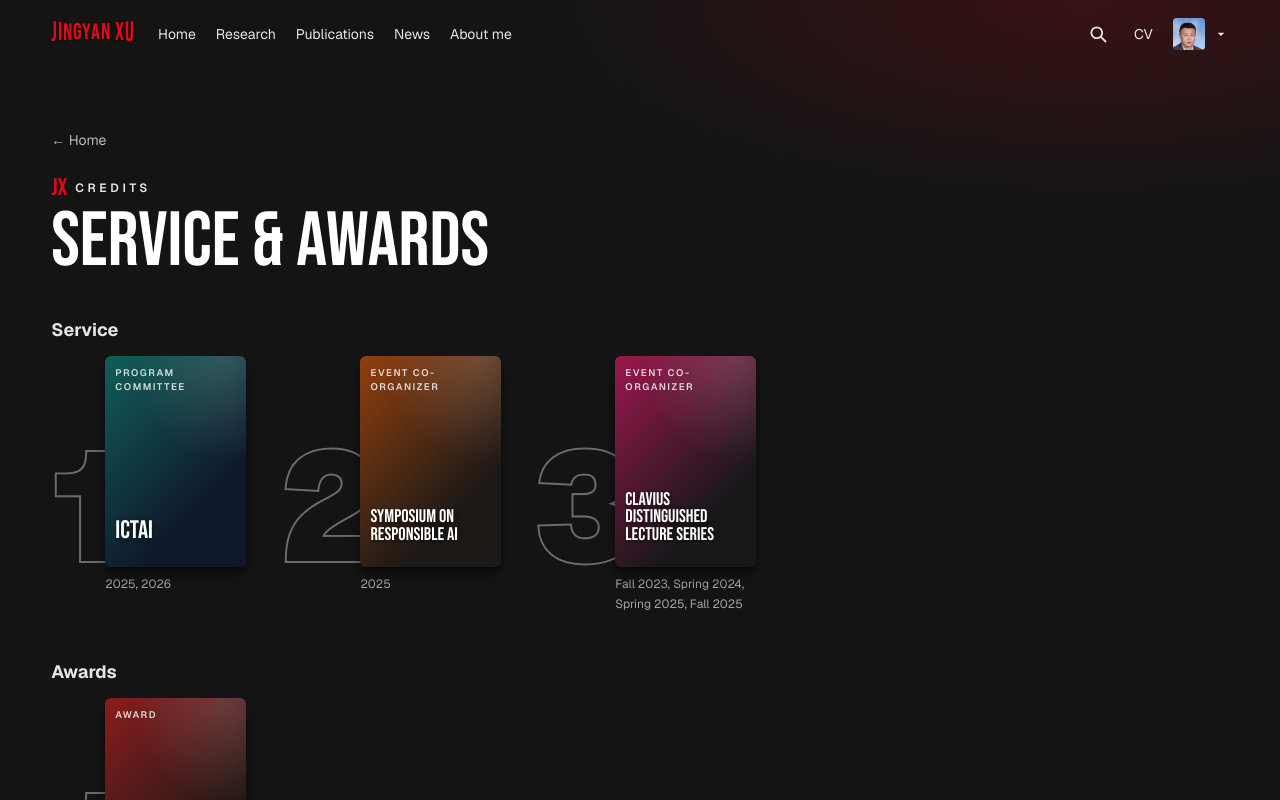
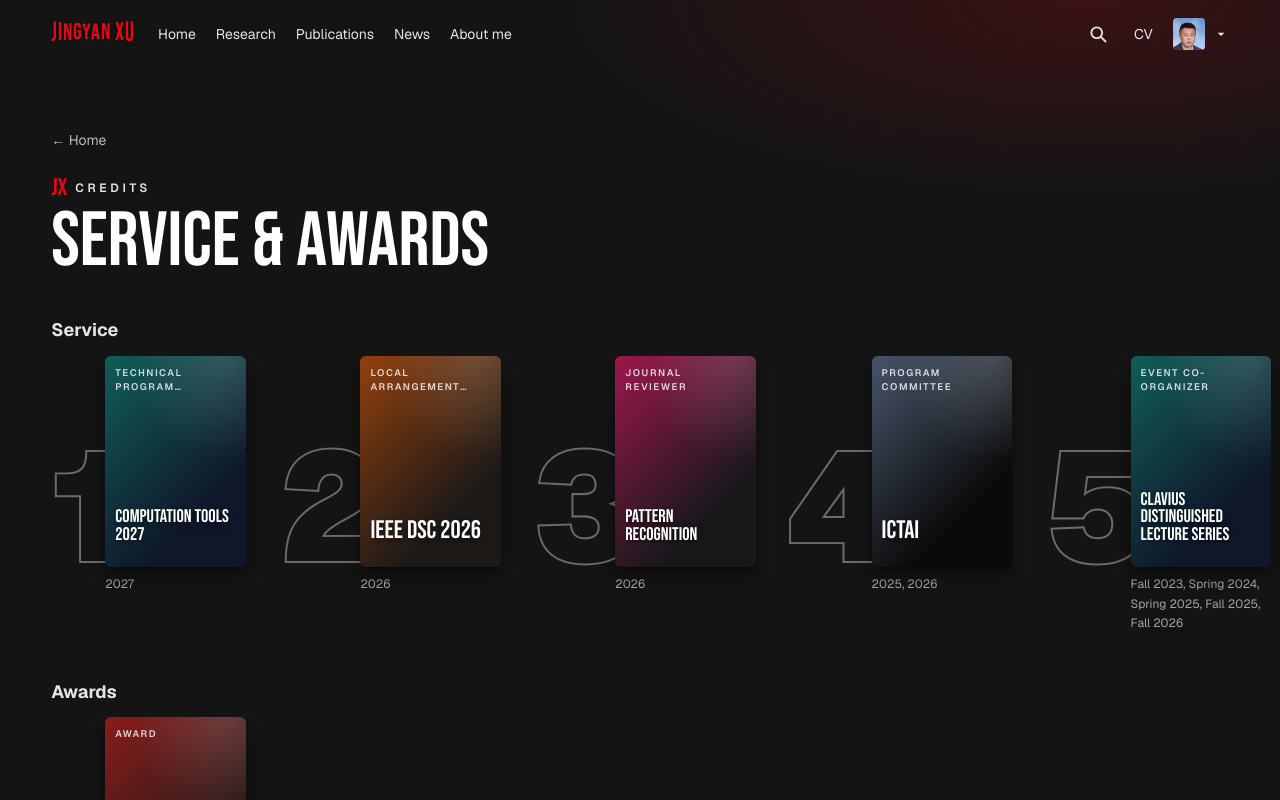
Before and after one commit to horatioxu1122/horatioxu1122.github.io, a Next.js app: page /browse/service in a window 1280 px wide. Shown: the top 800 px of the page. Built offline with nearby package versions, Linux system fonts and the light colour scheme.

Commit message:
Update service.ts

```diff
--- a/content/service.ts
+++ b/content/service.ts
@@ -2,7 +2,11 @@ import type { ServiceItem } from "./types";
 
 // EDIT ME — newest first.
 export const service: ServiceItem[] = [
+  { year: "2026", role: "Local Arrangement Committee", venue: "IEEE DSC 2026" },
+  { year: "2026", role: "Journal Reviewer", venue: "Pattern Recognition" },
   { year: "2025-2026", role: "Program Committee", venue: "ICTAI: 2025, 2026" },
+  { year: "2027", role: "Technical Program Committee", venue: "COMPUTATION TOOLS 2027" },
   { year: "2025", role: "Event co-organizer", venue: "Symposium on Responsible AI" },
-  { year: "2023-2025", role: "Event co-organizer", venue: "Clavius Distinguished Lecture Series: Fall 2023, Spring 2024, Spring 2025, Fall 2025" },
+  { year: "2023-2026", role: "Event co-organizer", venue: "Clavius Distinguished Lecture Series: Fall 2023, Spring 2024, Spring 2025, Fall 2025, Fall 2026"},
+  { year: "2023", role: "Event co-organizer", venue: "Fordham-IBM workshop: on Generative AI"},
 ];
```
